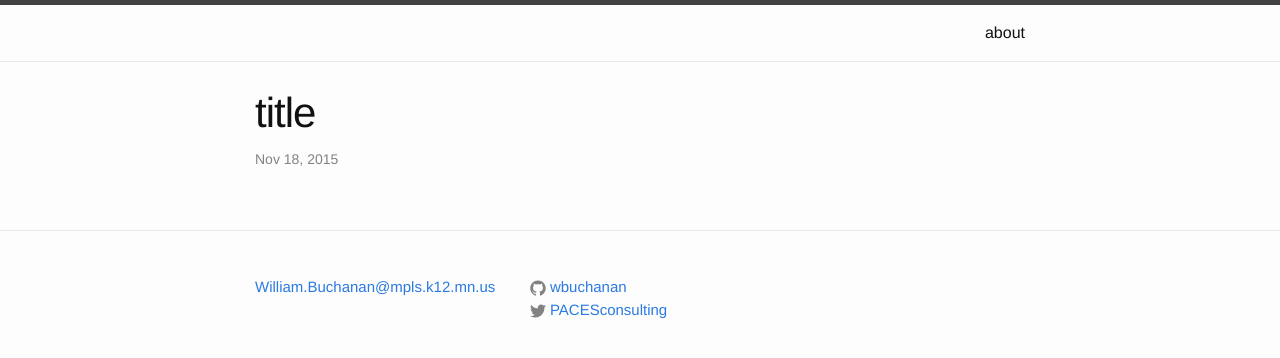
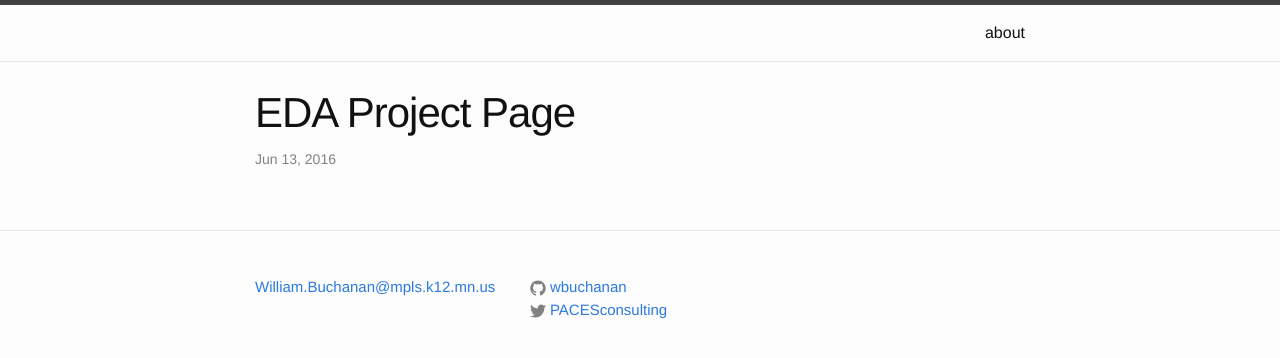
Before and after one commit to wbuchanan/eda, a Jekyll site: the page built from _posts/2016-06-13-title.markdown, in a window 1280 px wide. Shown: the top 358 px of the page. Built offline with Jekyll 4.4.1, drawn with Linux system fonts in a browser that asks for light colours.

Commit message:
Changed template post file name and modified metadata.

```diff
--- a/_posts/2016-06-13-title.markdown
+++ b/_posts/2016-06-13-title.markdown
@@ -1,6 +1,6 @@
 ---
 layout: post
-title:  "title"
-date:   2015-11-18 05:30:31
+title:  "EDA Project Page"
+date:   2016-06-13 12:32:00
 categories: post
 ---
```
